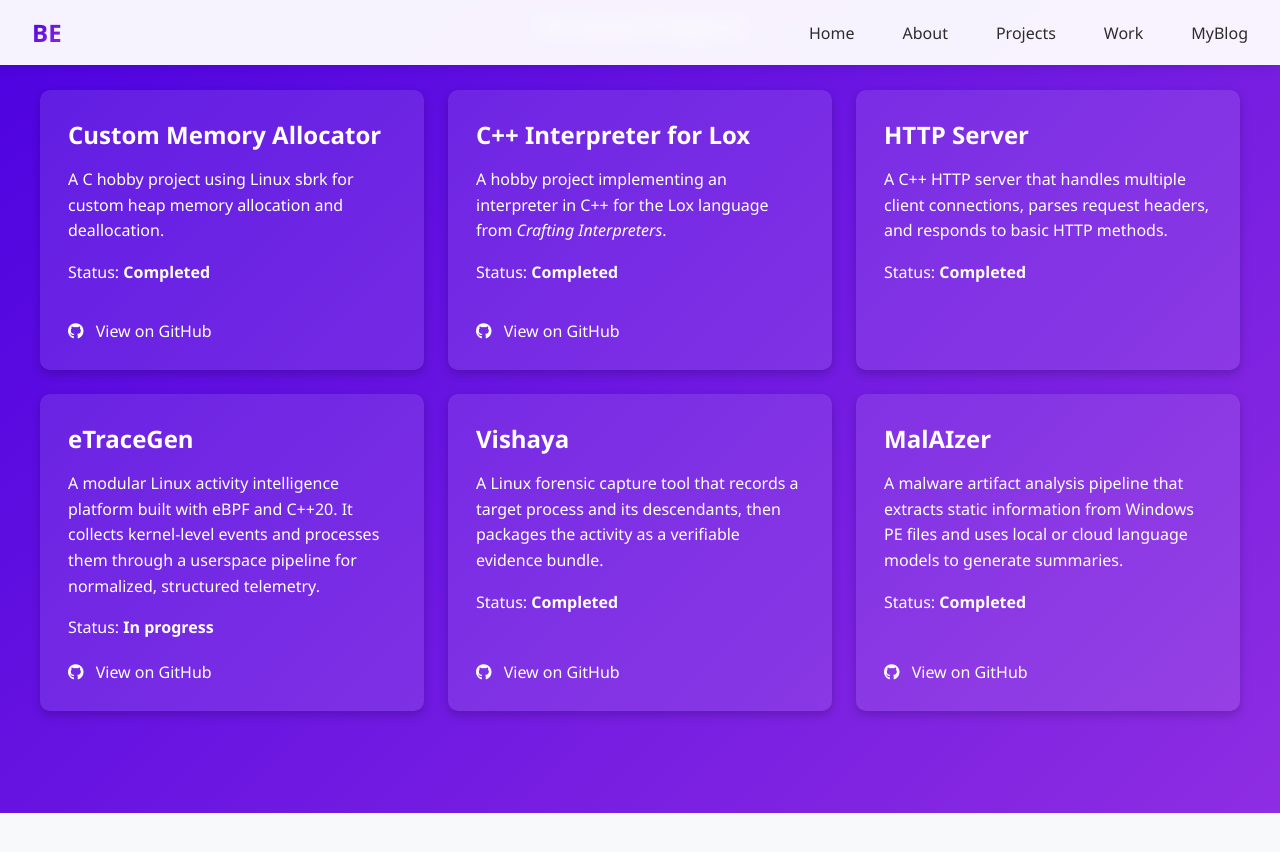
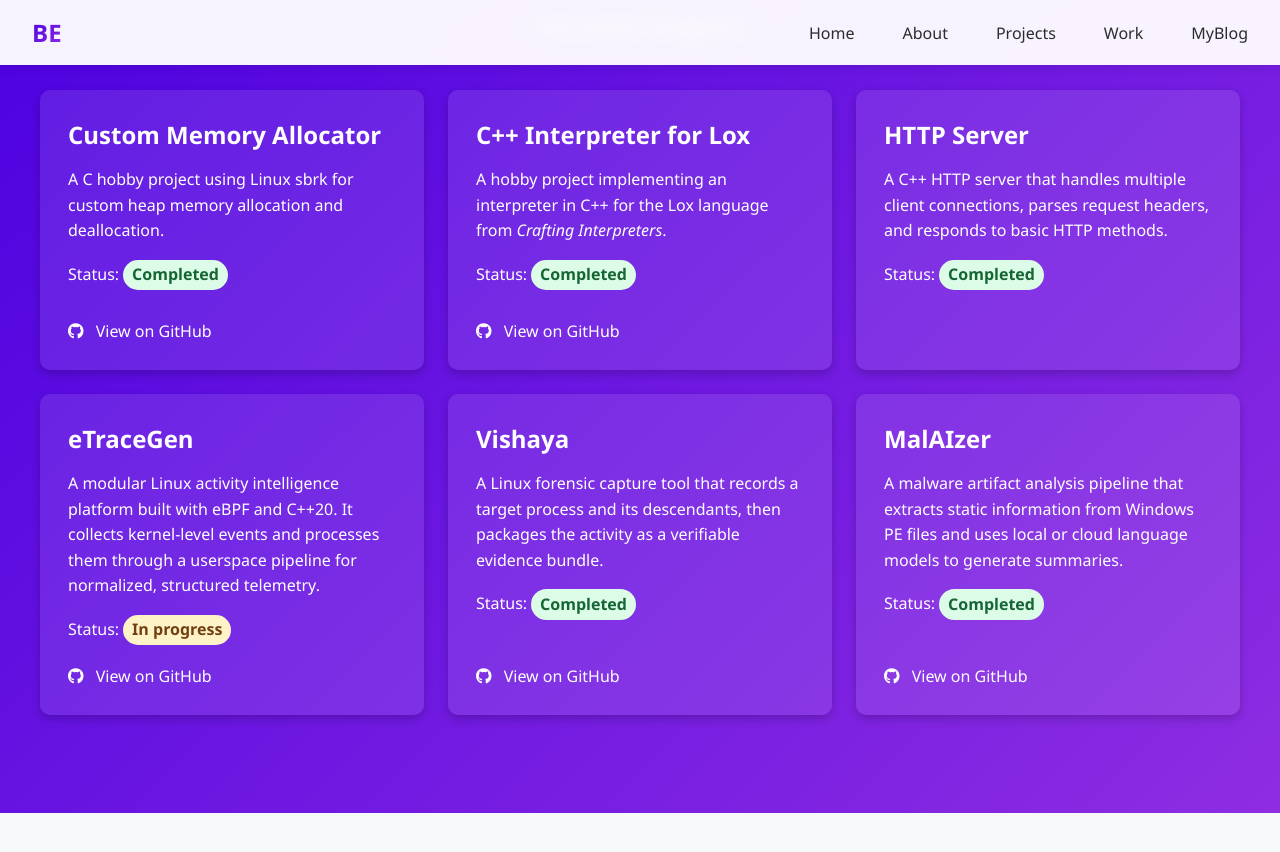
Before and after one commit to bhanuprakasheagala/bhanuprakasheagala.github.io, a Jekyll site: the page built from index.html, in a window 1280 px wide and 900 px high, scrolled down 3124 px. Shown: the top 852 px of the window. Built offline with Jekyll 4.4.1, drawn with Linux system fonts in a browser that asks for light colours.

Commit message:
fix status color

```diff
--- a/css/portfolio.css
+++ b/css/portfolio.css
@@ -489,15 +489,20 @@
         }
 
         .status {
+            display: inline-block;
+            padding: 0.15rem 0.55rem;
+            border-radius: 999px;
             font-weight: bold;
         }
 
         .status.in-progress {
-            color: white;
+            color: #713F12;
+            background: #FEF3C7;
         }
 
         .status.completed {
-            color: white;
+            color: #166534;
+            background: #DCFCE7;
         }
 
         .github-link {
```
